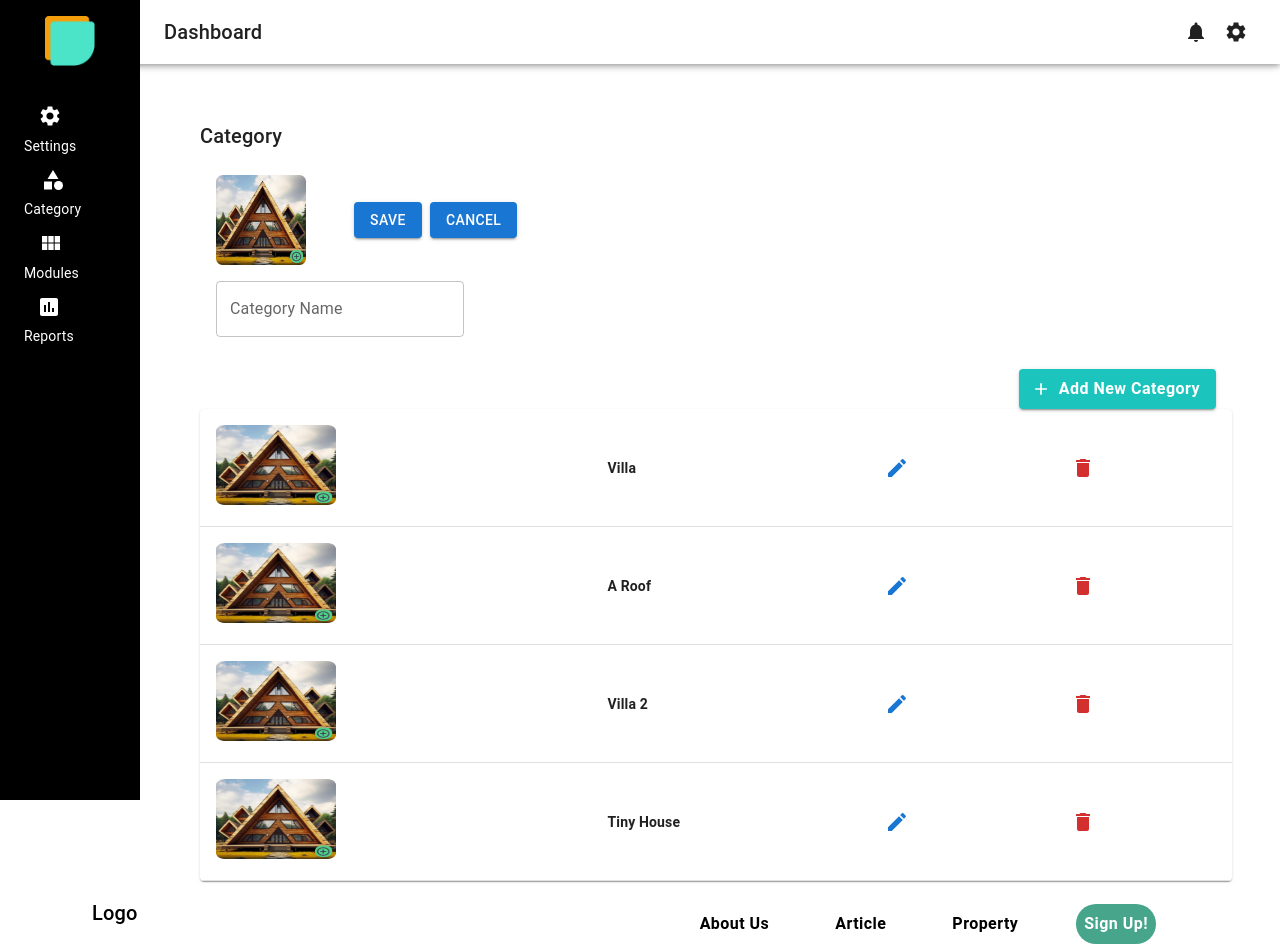
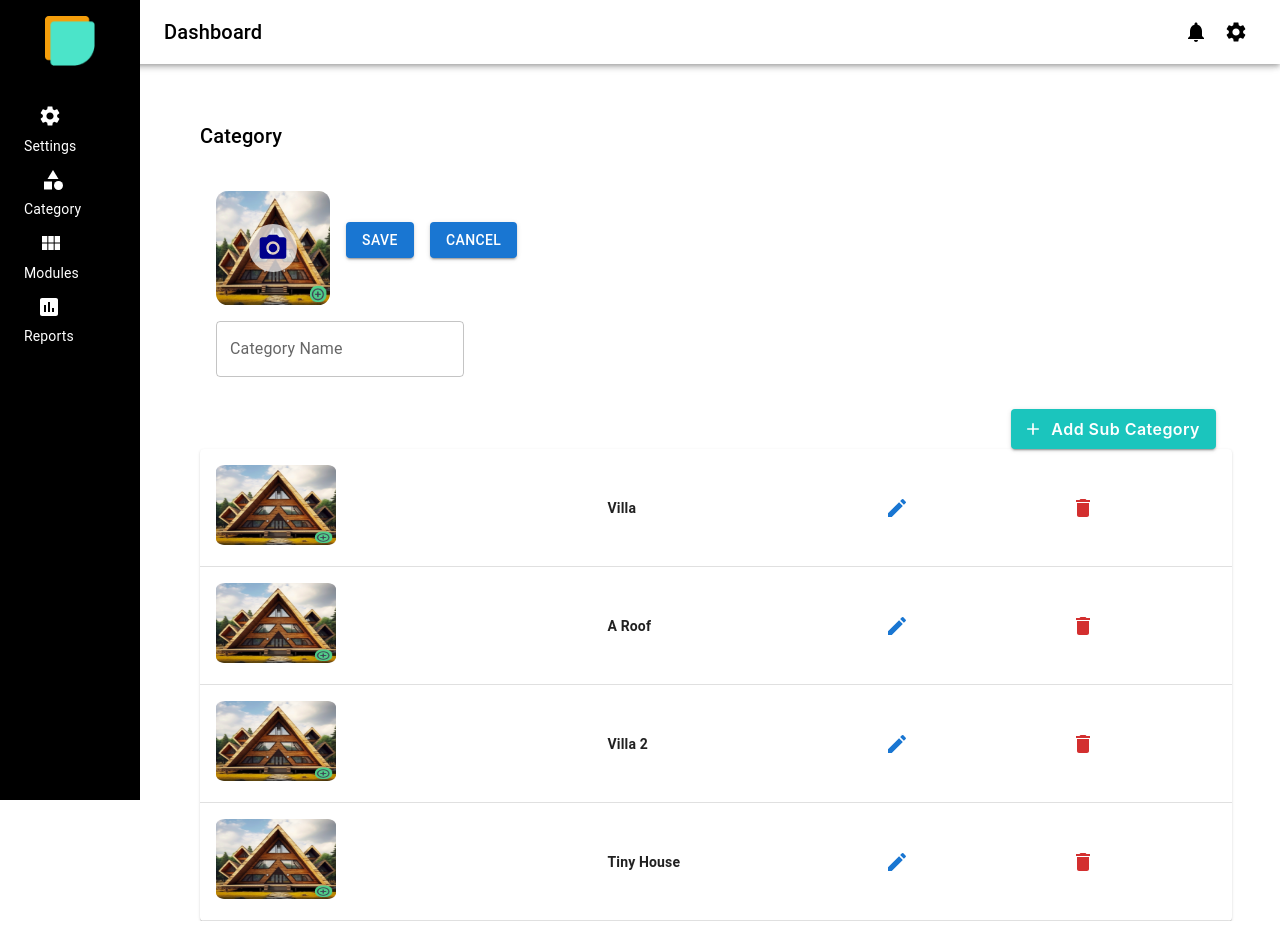
Before and after one commit to remsytharakan/modularhouse-react-frontend, a React (Create React App) app: page /newcategory in a window 1280 px wide. After the commit the page ends 921 px from the top, so only its background shows below. Built offline with nearby package versions, Linux system fonts and the light colour scheme.

Commit message:
category add

```diff
--- a/src/Routes/UserRoutes.js
+++ b/src/Routes/UserRoutes.js
@@ -6,9 +6,9 @@ import DetailPage from '../pages/Detail/DetailPage';
 function UserRoutes() {
     return (
       <div>
-          <div>
+          {/* <div>
           <Navbar />
-        </div>
+        </div>   */}
          <Routes>
 
          <Route path="/" element={<Home/>} />
--- /dev/null
+++ b/src/Services/AdminServices.js
@@ -0,0 +1,56 @@
+import { api } from "./api";
+
+// Auth
+export const register = (data) => {
+    return api.post("/user/register", data);
+};
+
+export const verify = (id, data) => {
+    return api.post(`/user/verify/${id}`, data);
+};
+
+export const login = (data) => {
+    return api.post("/user/login", data);
+};
+
+export const forgot = (data) => {
+    return api.post("/user/forgetpassword", data);
+};
+
+export const reset = (data) => {
+    return api.put("/user/resetpassword", data);
+};
+
+export const logout = () => {
+    return api.get("/user/logout");
+};
+
+export const getCurrentUser = () => {
+    return api.get("/user/getMyProfile");
+};
+
+export const updateProfile = (data) => {
+    return api.put("/user/updateProfile", data);
+};
+
+
+// Categories
+export const getAllCategories = () => {
+    return api.get("/category/getAll");
+};
+
+export const getCategoryById = (id) => {
+    return api.get(`/category/getCategoryById/${id}`);
+};
+
+export const postCategory = (data) => {
+    return api.post("/category/create", data);
+};
+
+export const updateCategory = (id, data) => {
+    return api.put(`category/updateCategory/${id}`, data);
+};
+
+export const deleteCategoryById = (id) => {
+    return api.delete(`/category/deleteCategory/${id}`);
+};
--- /dev/null
+++ b/src/Services/api.js
@@ -0,0 +1,18 @@
+import axios from "axios";
+
+export const api = axios.create({
+    baseURL: "http://localhost:4000",
+});
+
+api.interceptors.request.use(
+    (config) => {
+        const authToken = sessionStorage.getItem("authtoken");
+        if (authToken) {
+            config.headers.Authorization = `Bearer ${authToken}`;
+        }
+        return config;
+    },
+    (error) => {
+        return Promise.reject(error);
+    }
+);
--- a/src/components/AdminPage/Categories.js
+++ b/src/components/AdminPage/Categories.js
@@ -1,4 +1,4 @@
-import React, { useState } from 'react';
+import React, { useState, useEffect } from 'react';
 import Box from '@mui/material/Box';
 import Typography from '@mui/material/Typography';
 import InputBase from '@mui/material/InputBase';
@@ -17,12 +17,10 @@ import EditIcon from '@mui/icons-material/Edit';
 import { IconButton, Tooltip } from '@mui/material';
 import Navbar from '../../Dashboard/AdminNavbar';
 import Sidebar from '../../Dashboard/Sidebar';
-import C1 from '../../Assets/C1.png';
-import C2 from '../../Assets/C2.png';
-import C3 from '../../Assets/C3.png';
 import { useTheme } from '@mui/material/styles';
 import useMediaQuery from '@mui/material/useMediaQuery';
 import { useNavigate } from 'react-router-dom';
+import {  getAllCategories } from '../../Services/AdminServices';
 
 const handleEdit = (id) => {
   // Handle edit action here
@@ -39,6 +37,29 @@ const Categories = () => {
   const theme = useTheme();
   const isXsScreen = useMediaQuery(theme.breakpoints.down('xs'));
   const navigate = useNavigate();
+  const [categories, setCategories] = useState([]);
+  const [searchQuery, setSearchQuery] = useState("");
+  const [loading, setLoading] = useState(false);
+
+  const getCategories = async () => {
+    setLoading(true);
+    await getAllCategories()
+      .then((res) => {
+
+        let response = res?.data?.categories;
+        console.log(response);
+        setCategories(response);
+        setLoading(false);
+      })
+      .catch((err) => {
+        console.log(err);
+        setLoading(false);
+      });
+  };
+
+  useEffect(() => {
+    getCategories();
+  }, []);
 
   const handleDrawerOpen = () => {
     setDrawerOpen(true);
@@ -52,15 +73,8 @@ const Categories = () => {
     navigate('/newcategory');
   };
 
-  const rows = [
-    { id: 1, firstName: 'Villa', image: C3 },
-    { id: 2, firstName: 'A Roof', image: C1 },
-    { id: 3, firstName: 'Villa 2', image: C2 },
-    { id: 4, firstName: 'Tiny House', image: C3 },
-  ];
-
   return (
-    <Box sx={{  ml: [4, 25, 25], mt: [12, 15, 15] }}>
+    <Box sx={{ ml: [4, 25, 25], mt: [12, 15, 15] }}>
       <Navbar onMenuOpen={handleDrawerOpen} />
       <Sidebar open={drawerOpen} onClose={handleDrawerClose} />
 
@@ -81,6 +95,8 @@ const Categories = () => {
           <div style={{ position: 'relative', marginLeft: '20px' }}>
             <InputBase
               placeholder="Search..."
+              value={searchQuery}
+              onChange={(e) => setSearchQuery(e.target.value)}
               inputProps={{ 'aria-label': 'search' }}
               style={{
                 paddingLeft: '50px',
@@ -148,28 +164,28 @@ const Categories = () => {
         <TableContainer component={Paper}>
           <Table>
             <TableBody>
-              {rows.map((row) => (
-                <TableRow key={row.id}>
+              {categories.map((category) => (
+                <TableRow key={category.id}>
                   <TableCell>
                     <img
-                      src={row.image}
+                      src={category?.image?.url}
                       alt="category"
                       style={{ width: 120, height: 80, borderRadius: '5%' }}
                     />
                   </TableCell>
                   <TableCell>
-                    <span style={{ fontWeight: 'bold' }}>{row.firstName}</span>
+                    <span style={{ fontWeight: 'bold' }}>{category.categoryName}</span>
                   </TableCell>
                   <TableCell>
                     <Tooltip title="Edit">
-                      <IconButton onClick={() => handleEdit(row.id)} color="primary">
+                      <IconButton onClick={() => handleEdit(category.id)} color="primary">
                         <EditIcon />
                       </IconButton>
                     </Tooltip>
                   </TableCell>
                   <TableCell>
                     <Tooltip title="Delete">
-                      <IconButton onClick={() => handleDelete(row.id)} color="error">
+                      <IconButton onClick={() => handleDelete(category.id)} color="error">
                         <DeleteIcon />
                       </IconButton>
                     </Tooltip>
--- a/src/components/AdminPage/NewCategory.js
+++ b/src/components/AdminPage/NewCategory.js
@@ -1,5 +1,20 @@
-import React, { useState } from 'react';
-import { Typography, Popover, Box, Paper, Button, Grid, IconButton, Tooltip, TextField, Table, TableBody, TableCell, TableContainer, TableRow} from '@mui/material';
+import React, { useState, useEffect } from 'react';
+import {
+  Typography,
+  Popover,
+  Box,
+  Paper,
+  Button,
+  Grid,
+  IconButton,
+  Tooltip,
+  TextField,
+  Table,
+  TableBody,
+  TableCell,
+  TableContainer,
+  TableRow
+} from '@mui/material';
 import AddIcon from '@mui/icons-material/Add';
 import DeleteIcon from '@mui/icons-material/Delete';
 import EditIcon from '@mui/icons-material/Edit';
@@ -7,6 +22,8 @@ import PhotoCamera from '@mui/icons-material/PhotoCamera';
 import Newcat from '../../Assets/Newcat.png';
 import Navbar from '../../Dashboard/AdminNavbar';
 import Sidebar from '../../Dashboard/Sidebar';
+import { getCategoryById, postCategory, updateCategory } from '../../Services/AdminServices';
+import toast, { Toaster } from 'react-hot-toast';
 
 const rows = [
   { id: 1, firstName: 'Villa', image: Newcat },
@@ -20,31 +37,80 @@ function NewCategories() {
   const [anchorEl, setAnchorEl] = useState(null);
   const [categoryName, setCategoryName] = useState('');
   const [selectedImage, setSelectedImage] = useState(Newcat);
+  const [categoryId, setCategoryId] = useState(null);
+  const [imageError, setImageError] = useState(false);
+  const [categoryNameError, setCategoryNameError] = useState(false);
+  const [image, setImage] = useState(null);
 
   const handleDrawerOpen = () => setDrawerOpen(true);
   const handleDrawerClose = () => setDrawerOpen(false);
   const handleClick = (event) => setAnchorEl(event.currentTarget);
   const handleClose = () => setAnchorEl(null);
-  const handleEdit = (params) => console.log('Edit:', params);
-  const handleDelete = (params) => console.log('Delete:', params);
+  const handleEdit = (id) => console.log('Edit:', id);
+  const handleDelete = (id) => console.log('Delete:', id);
   const handleCategoryNameChange = (event) => setCategoryName(event.target.value);
-  const handleSave = () => {
-    console.log('Save:', categoryName);
-    handleClose();
-  };
 
   const handleImageUpload = (event) => {
     if (event.target.files && event.target.files[0]) {
       const reader = new FileReader();
       reader.onload = (e) => setSelectedImage(e.target.result);
       reader.readAsDataURL(event.target.files[0]);
+      setImage(event.target.files[0]);
     }
   };
+
+  const saveClick = async () => {
+    let error = false;
+
+    if (!categoryId && !image) {
+      setImageError(true);
+      error = true;
+    } else {
+      setImageError(false);
+    }
+
+    if (categoryName === "") {
+      setCategoryNameError(true);
+      error = true;
+    } else {
+      setCategoryNameError(false);
+    }
+
+    if (error) return;
+
+    const formData = new FormData();
+    if (!categoryId || image) {
+      formData.append("image", image);
+    }
+    formData.append("categoryName", categoryName);
+
+    try {
+      if (categoryId) {
+        await updateCategory(categoryId, formData);
+      } else {
+        await postCategory(formData);
+      }
+      toast.success('Category saved successfully');
+    } catch (err) {
+      toast.error(err.response.data.message);
+    }
+  };
+
+  useEffect(() => {
+    if (categoryId) {
+      getCategoryById(categoryId).then((res) => {
+        const data = res?.data?.ad;
+        setSelectedImage(data?.image?.url);
+        setCategoryName(data?.name);
+      });
+    }
+  }, [categoryId]);
 
   return (
     <Box sx={{ ml: [4, 25, 25], mr: [4, 6, 6], mt: [12, 15, 15] }}>
       <Navbar onMenuOpen={handleDrawerOpen} />
       <Sidebar open={drawerOpen} onClose={handleDrawerClose} />
+      <Toaster />
 
       <Grid container spacing={2}>
         <Grid item xs={12} sm={6} md={4}>
@@ -53,17 +119,41 @@ function NewCategories() {
           </Typography>
           <Box sx={{ p: 2, display: 'flex', flexDirection: 'column', alignItems: 'flex-start', gap: 2 }}>
             <Box sx={{ display: 'flex', alignItems: 'center', width: '100%' }}>
-              <img src={Newcat} alt="New Category" style={{ maxWidth: '30%' }} />
+              <Box sx={{ position: 'relative', display: 'flex', alignItems: 'center', justifyContent: 'center', mt: 2, width: '100%' }}>
+                <img src={selectedImage} alt="Category" style={{ maxWidth: '100%', borderRadius: '10%' }} />
+                <input accept="image/*" style={{ display: 'none' }} id="icon-button-file" type="file" onChange={handleImageUpload} />
+                <label htmlFor="icon-button-file" style={{ position: 'absolute' }}>
+                  <IconButton
+                    color="primary"
+                    component="span"
+                    sx={{
+                      color: 'darkblue',
+                      backgroundColor: 'rgba(255, 255, 255, 0.7)',
+                      '&:hover': { backgroundColor: 'rgba(255, 255, 255, 0.9)' },
+                      fontSize: '2rem'
+                    }}
+                  >
+                    <PhotoCamera fontSize="inherit" />
+                  </IconButton>
+                </label>
+              </Box>
               <Box sx={{ display: 'flex', flexDirection: 'row', justifyContent: 'flex-end', flexGrow: 1 }}>
-                <Button variant="contained" color="primary" sx={{ mr: 1 }}>
-                  Save
+                <Button variant="contained" color="primary" sx={{ ml: 2 }} onClick={saveClick}>
+                  {categoryId ? "Update" : "Save"}
                 </Button>
-                <Button variant="contained" sx={{ color: 'white', borderColor: 'white' }}>
+                <Button variant="contained" sx={{ color: 'white', borderColor: 'white', ml: 2 }}>
                   Cancel
                 </Button>
               </Box>
             </Box>
-            <TextField variant="outlined" label="Category Name" />
+            <TextField
+              variant="outlined"
+              label="Category Name"
+              value={categoryName}
+              onChange={handleCategoryNameChange}
+              error={categoryNameError}
+              helperText={categoryNameError ? 'Category name is required' : ''}
+            />
           </Box>
         </Grid>
       </Grid>
@@ -75,7 +165,7 @@ function NewCategories() {
           sx={{ backgroundColor: '#1bc5bd', textTransform: 'none', color: '#ffffff', fontFamily: 'Poppins, var(--default-font-family)', fontSize: '16px', fontWeight: 600 }}
           onClick={handleClick}
         >
-          Add New Category
+          Add Sub Category
         </Button>
       </Box>
 
@@ -96,8 +186,8 @@ function NewCategories() {
             </Box>
             <Box sx={{ position: 'relative', display: 'flex', alignItems: 'center', justifyContent: 'center', mt: 2, width: '100%' }}>
               <img src={selectedImage} alt="Sub" style={{ maxWidth: '100%', borderRadius: '10%' }} />
-              <input accept="image/*" style={{ display: 'none' }} id="icon-button-file" type="file" onChange={handleImageUpload} />
-              <label htmlFor="icon-button-file" style={{ position: 'absolute' }}>
+              <input accept="image/*" style={{ display: 'none' }} id="icon-button-file-sub" type="file" onChange={handleImageUpload} />
+              <label htmlFor="icon-button-file-sub" style={{ position: 'absolute' }}>
                 <IconButton
                   color="primary"
                   component="span"
@@ -116,7 +206,7 @@ function NewCategories() {
               <Button variant="contained" sx={{ backgroundColor: '#f0f0f0', color: '#000000' }} onClick={handleClose}>
                 Cancel
               </Button>
-              <Button variant="contained" color="primary" onClick={handleSave}>
+              <Button variant="contained" color="primary" >
                 Save
               </Button>
             </Box>
```
